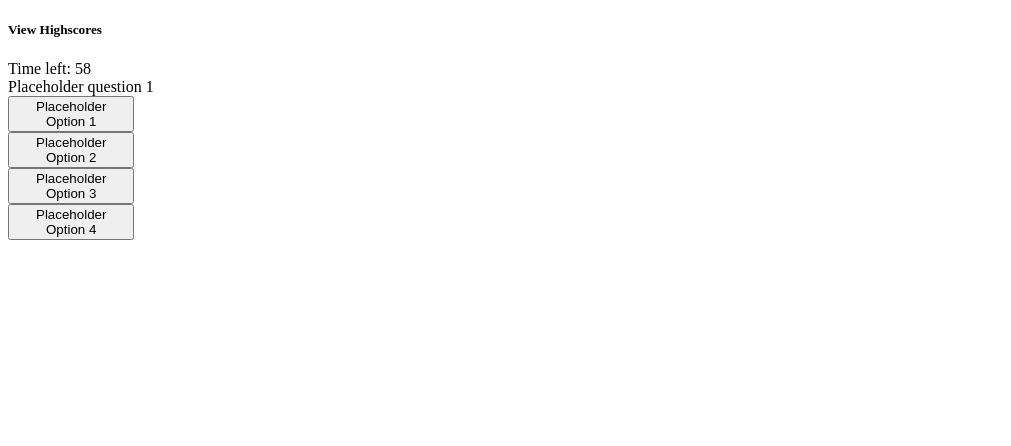
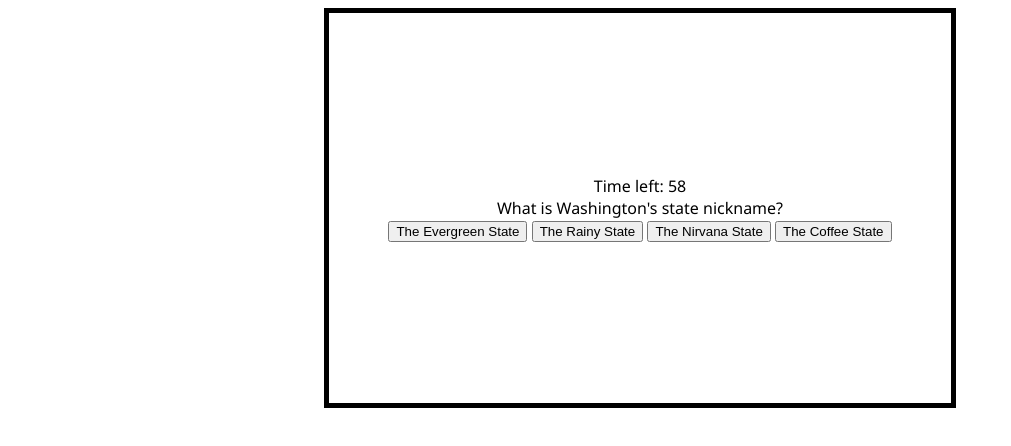
Before and after one commit to wabarringer/quiz, a plain HTML site: page index.html in a window 1280 px wide. Both pictures are taken after a click on the element "Start Quiz". Shown: the whole page, without its empty margins (0-1011 px from the left). Drawn offline with Linux system fonts and the light colour scheme.

Commit message:
Added CSS styles, working on final score implementation

```diff
--- a/assets/css/style.css
+++ b/assets/css/style.css
@@ -2,16 +2,50 @@
     box-sizing: border-box;
 }
 
+body {
+    display: flex;
+    justify-content: center;
+    font-family: 'Segoe UI', Tahoma, Geneva, Verdana, sans-serif;
+}
+
+.card-1 {
+    display: flex;
+    flex-direction: column;
+    justify-content: center;
+    border: 5px solid black;
+    width: 50%;
+    height: 50vh;
+    align-items: center;
+}
+
 .card-2 {
     display: none;
+    flex-direction: column;
+    justify-content: center;
+    border: 5px solid black;
+    width: 50%;
+    height: 50vh;
+    align-items: center;
 }
 
 .card-3 {
     display: none;
+    flex-direction: column;
+    justify-content: center;
+    border: 5px solid black;
+    width: 50%;
+    height: 50vh;
+    align-items: center;
 }
 
 .card-4 {
     display: none;
+    flex-direction: column;
+    justify-content: center;
+    border: 5px solid black;
+    width: 50%;
+    height: 50vh;
+    align-items: center;
 }
 
 .quiz-opening {
@@ -20,13 +54,6 @@
     text-align: center;
 }
 
-.answers {
-    display: flex;
-    flex-direction: column;
-    width: 10%;
+#initialField {
+    width: 50px;
 }
-
-#start-button {
-    display: flex;
-    justify-content: center;
-}
--- a/assets/js/script.js
+++ b/assets/js/script.js
@@ -11,51 +11,56 @@ var answers = document.querySelector(".answers")
 var message = document.querySelector("#message")
 var playerScore = 0
 var scoreDisplayed = document.querySelector("#player-score")
+var submitButton = document.querySelector("#submitButton")
+var initialField = document.querySelector("#initialField")
+var highscoreList = document.querySelector("#highscore-list")
+var li = document.createElement("li")
+var storedScores = []
 
 // created question objects to call from
 var question1 = {
-    question: "Placeholder question 1",
+    question: "What is Washington's state nickname?",
     answerOption: {
-        a1: "Placeholder Option 1",
-        a2: "Placeholder Option 2",
-        a3: "Placeholder Option 3",
-        a4: "Placeholder Option 4"
+        a1: "The Evergreen State",
+        a2: "The Rainy State",
+        a3: "The Nirvana State",
+        a4: "The Coffee State"
     }
 }
 var question2 = {
-    question: "Placeholder question 2",
+    question: "Washington is the ___ state.",
     answerOption: {
-        a1: "Placeholder Option 1",
-        a2: "Placeholder Option 2",
-        a3: "Placeholder Option 3",
-        a4: "Placeholder Option 4"
+        a1: "39th",
+        a2: "42nd",
+        a3: "50th",
+        a4: "8th"
     }
 }
 var question3 = {
-    question: "Placeholder question 3",
+    question: "What is the capital of Washington?",
     answerOption: {
-        a1: "Placeholder Option 1",
-        a2: "Placeholder Option 2",
-        a3: "Placeholder Option 3",
-        a4: "Placeholder Option 4"
+        a1: "Seattle",
+        a2: "Tacoma",
+        a3: "Olympia",
+        a4: "Yakima"
     }
 }
 var question4 = {
-    question: "Placeholder question 4",
+    question: "What year did Washington gain its statehood?",
     answerOption: {
-        a1: "Placeholder Option 1",
-        a2: "Placeholder Option 2",
-        a3: "Placeholder Option 3",
-        a4: "Placeholder Option 4"
+        a1: "1928",
+        a2: "1808",
+        a3: "2005",
+        a4: "1889"
     }
 }
 var question5 = {
-    question: "Placeholder question 5",
+    question: "What is Washington's state bird?",
     answerOption: {
-        a1: "Placeholder Option 1",
-        a2: "Placeholder Option 2",
-        a3: "Placeholder Option 3",
-        a4: "Placeholder Option 4"
+        a1: "Goldfinch",
+        a2: "American Robin",
+        a3: "Steller's Jay",
+        a4: "Canada Goose"
     }
 }
 
@@ -65,9 +70,10 @@ var question5 = {
 
 startButton.addEventListener("click",function(){
     // remove the welcome page
+    storedScores = localStorage.getItem("score");
     document.querySelector(".card-1").style.display="none";
     // display quiz
-    document.querySelector(".card-2").style.display="block";
+    document.querySelector(".card-2").style.display="flex";
     // 2. present user with a timer that starts counting down and start with the first question
     countDown.innerText = timer;
     setInterval(function(){
@@ -152,8 +158,9 @@ function nextQuestion(){
             message.innerText = "";
             // Need to go to last page (card 3) if last question is answered
             document.querySelector(".card-2").style.display="none";
-            document.querySelector(".card-3").style.display="block";
+            document.querySelector(".card-3").style.display="flex";
             },"1000")
+        timer = 0;
     }}
 
 answers.addEventListener("click",function(event){
@@ -180,9 +187,11 @@ answers.addEventListener("click",function(event){
     }
     nextQuestion();
     scoreDisplayed.innerText = playerScore;
+    localStorage.setItem("score", playerScore)
 // PROBLEM: it switches to question 2 but then goes back to question 1
     // Reason: Had startQuiz function inside the setInterval on the start button, so it was automatically resetting every 1 sec
 })
+
 
 // answers.addEventListener("click",function(event){
 
@@ -199,8 +208,22 @@ answers.addEventListener("click",function(event){
 // })
 
 // 4. present user with score and option to submit score with intials
+
+// function for determining score
+// *correction* I didn't need a function; instead added a var for player's score, set to 0 and added to it for each correct answer. Now need to test to make sure it won't add for incorrect answers *successful
+
 // - if user chooses to, move to highscore page (card-4)
-// function for determining score
-function finalScore (){
 
-}
+// how to log the player's score without it getting updated if they play again? Not sure it will, but still cautious
+
+submitButton.addEventListener("click", function(event){
+    event.preventDefault;
+    document.querySelector(".card-3").style.display="none";
+    document.querySelector(".card-4").style.display="flex";
+    li.appendChild(document.createTextNode(initialField.value.toUpperCase() + " - " + localStorage.getItem("score") + "%"));
+    highscoreList.appendChild(li);
+    // for (let i = 0; i < storedScores.length; i++) {
+    //     li.appendChild(document.createTextNode(storedScores[i]))
+    // }
+// TODO: need to include the user's initials they submit in text area on the final card
+})
--- a/index.html
+++ b/index.html
@@ -8,13 +8,10 @@
     <title>Document</title>
 </head>
 <body>
-    <div id="view-highscores">
-        <h5>View Highscores</h5>
-    </div>
     <div class="card-1">
         <div class="quiz-opening">
-            <h2 id="quiz-title">Quiz Name</h2>
-            <h3 id="quiz-instructions">You have 180 seconds to complete the quiz.<br>
+            <h2 id="quiz-title">Washington State Quiz</h2>
+            <h3 id="quiz-instructions">You have 60 seconds to complete the quiz.<br>
             If you get an answer wrong, 10 seconds will be removed from the countdown</h3>
         </div>
         <div id="start-button">
@@ -30,28 +27,21 @@
             <button id="answer3" class="answer-buttons"></button>
             <button id="answer4" class="answer-buttons"></button>
         </div>
+        <div id="message"></div>
     </div>
     <div class="card-3">
         <div id="score-msg">You scored <span id="player-score"></span>%</div>
         <div id="thanks-msg">Thanks for taking my quiz!<br>Submit your intials to save your score:</div>
         <div class="highscore-submit">
-            <textarea></textarea>
-            <button>Submit Score</button>
+            <textarea id="initialField"></textarea>
+            <button id="submitButton">Submit Score</button>
         </div>
     </div>
     <div class="card-4">
         <div class="highscores">
-            <ul>Highscores</ul>
-                <li></li>
-                <li></li>
-                <li></li>
-        </div>
-        <div class="final-buttons">
-            <button>Play Again</button>
-            <button>Clear Highscores</button>
+            <ul id="highscore-list">Highscores</ul>
         </div>
     </div>
-    <div id="message"></div>
     <script src="./assets/js/script.js"></script>
 </body>
 </html>
```
